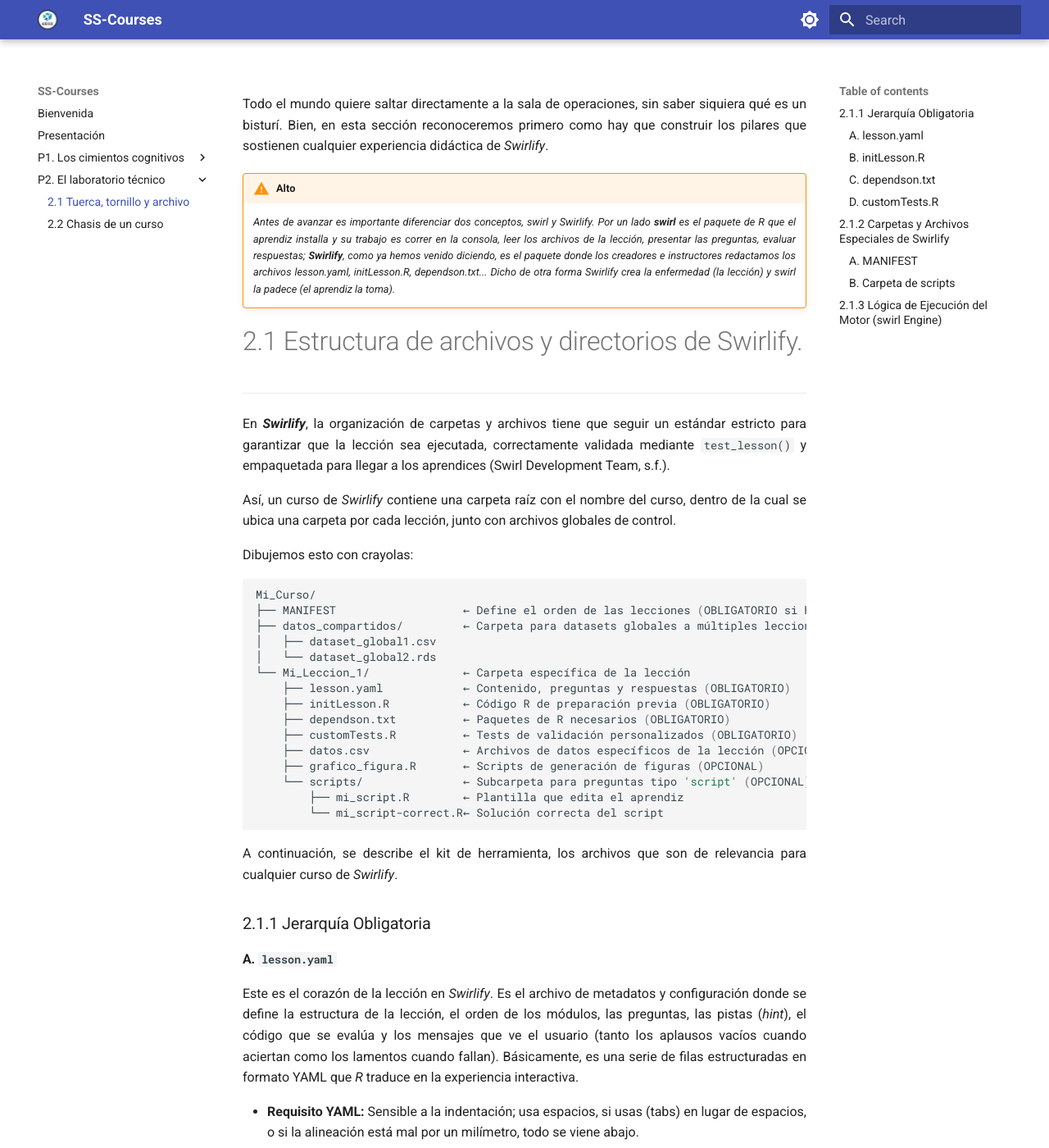
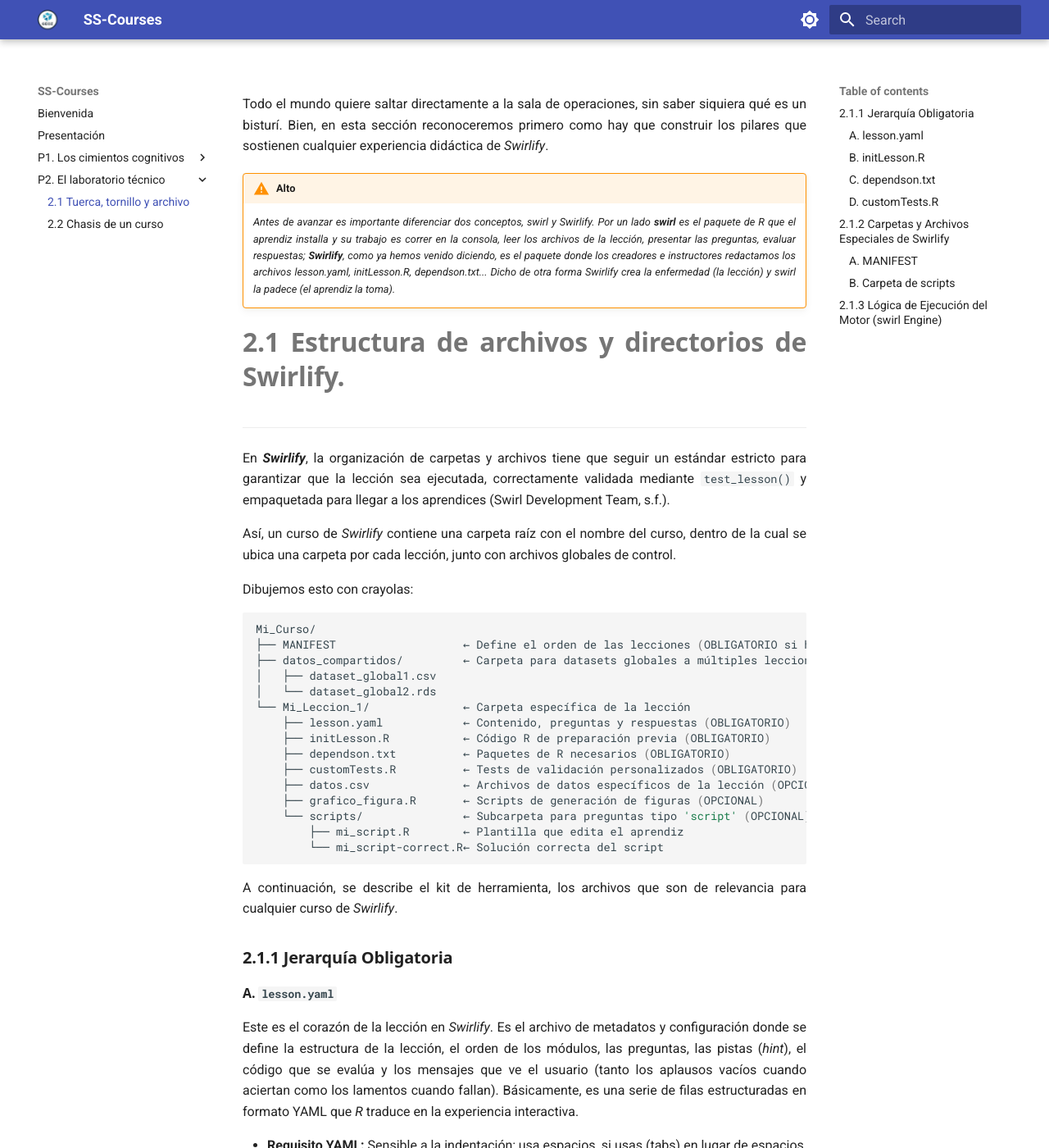
Before and after one commit to Docker-oz/docker_zensrlwf_start, an MkDocs documentation site: the page built from docs/2_entranas/2-1_archivos_directorios.md, in a window 1280 px wide and 1400 px high. Shown: the whole window at 82% size. Built offline with MkDocs 1.6.1 and Material for MkDocs 9.7.7, drawn with Linux system fonts in a browser that asks for light colours.

Commit message:
docs: actualización de de documentos css

```diff
--- a/docs/assets/stylesheets/extra.css
+++ b/docs/assets/stylesheets/extra.css
@@ -1,3 +1,44 @@
+@import url('https://fonts.googleapis.com/css2?family=Nothing+You+Could+Do&display=swap');
+
+/* Solo para presentacion.md: contenido envuelto en <div class="nothing-you-could-do-page"> */
+.md-typeset .nothing-you-could-do-page,
+.md-typeset .nothing-you-could-do-page h1,
+.md-typeset .nothing-you-could-do-page h2,
+.md-typeset .nothing-you-could-do-page h3,
+.md-typeset .nothing-you-could-do-page h4,
+.md-typeset .nothing-you-could-do-page h5,
+.md-typeset .nothing-you-could-do-page h6,
+.md-typeset .nothing-you-could-do-page p {
+  font-family: "Nothing You Could Do", cursive !important;
+  font-weight: 400 !important;
+  font-style: normal !important;
+}
+
+.md-typeset h1,
+.md-typeset h2,
+.md-typeset h3,
+.md-typeset h4,
+.md-typeset h5,
+.md-typeset h6,
+.md-content h1,
+.md-content h2,
+.md-content h3,
+.md-content h4,
+.md-content h5,
+.md-content h6 {
+  font-family: "Sansita Swashed", system-ui !important;
+  font-weight: 700 !important;
+  font-style: normal !important;
+}
+
 .md-content {
   text-align: justify;
 }
+
+/* Solo para index.md: "ATTE.: olivinöz" marcado con {: .nothing-you-could-do-regular } */
+.md-typeset strong.nothing-you-could-do-regular {
+  font-family: "Nothing You Could Do", cursive !important;
+  font-size: 26px !important;
+  font-weight: 400 !important;
+  font-style: normal !important;
+}
--- a/mkdocs.yml
+++ b/mkdocs.yml
@@ -2,8 +2,6 @@
 theme:
   logo: assets/images/logo_ovl.png
   name: material
-  extra_css:
-    - stylesheets/extra.css
   palette:
     - scheme: default
       toggle:
@@ -20,14 +18,15 @@
   - attr_list
 
 extra_css:
-  - stylesheets/extra.css    # No se borra, porque justifica los textos.
+  - stylesheets/extra.css # No se borra, porque justifica los textos.
+  - assets/stylesheets/extra.css # Tipografía Google Fonts para los headers
 
 nav:
   - Bienvenida: index.md
   - Presentación: presentacion.md
-  - 'P1. Los cimientos cognitivos':        # Este será el título del menú desplegable
+  - "P1. Los cimientos cognitivos": # Este será el título del menú desplegable
       - 1.1 ¿Quiénes son tus aprendices?: 1_modelos_mentales/1-1_quienes_son_mis_aprendices.md
       - 1.2 La mente del aprendiz: 1_modelos_mentales/1-2_la_mente_del_aprendiz.md
-  - 'P2. El laboratorio técnico':
+  - "P2. El laboratorio técnico":
       - 2.1 Tuerca, tornillo y archivo: 2_entranas/2-1_archivos_directorios.md
       - 2.2 Chasis de un curso: 2_entranas/2-2_geochip-r.md
```
Also changed, not shown: docs/index.md (+2 -1 lines), docs/presentacion.md (+9 -7 lines), docs/1_modelos_mentales/2_Basic-Git_Leccion 1.md (deleted).
